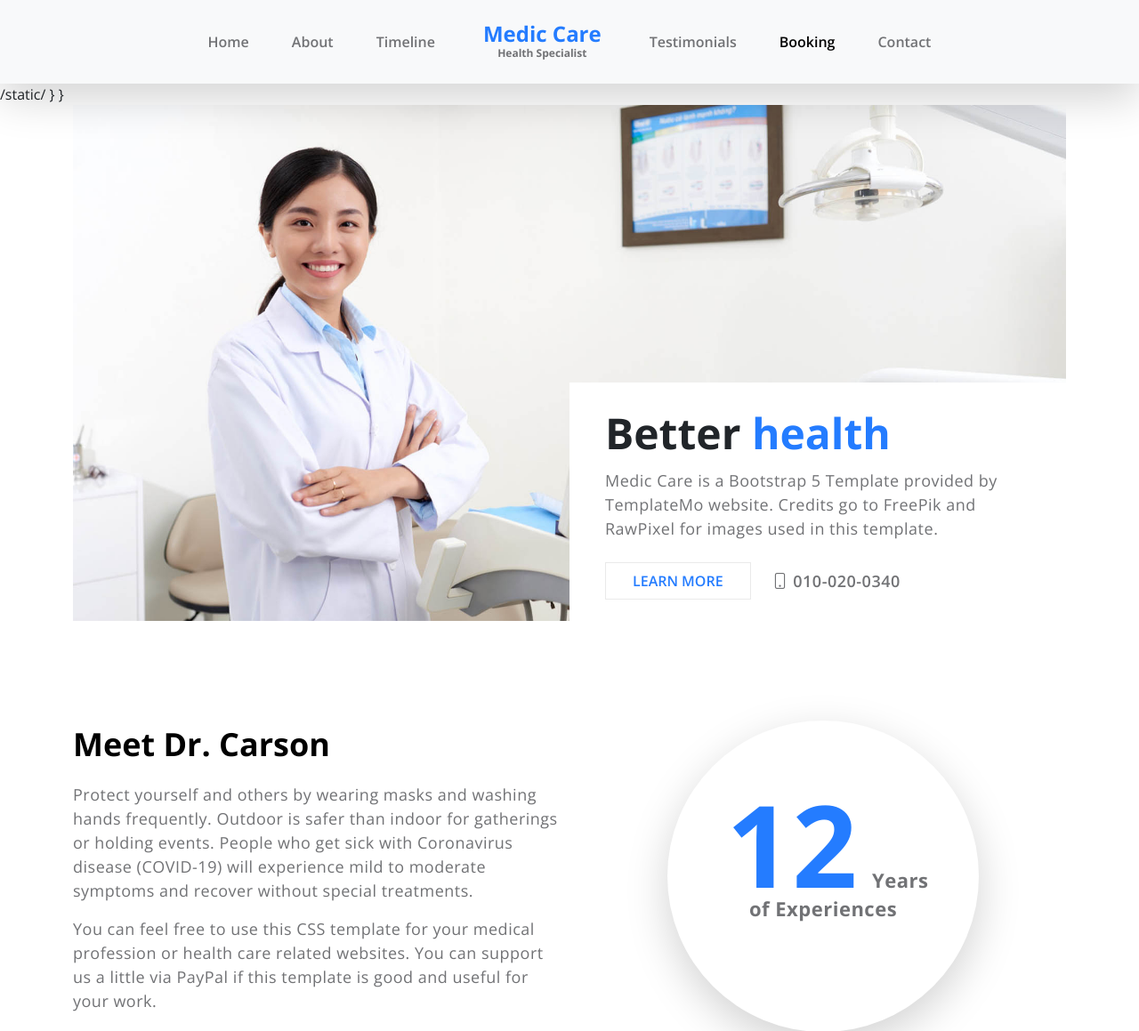
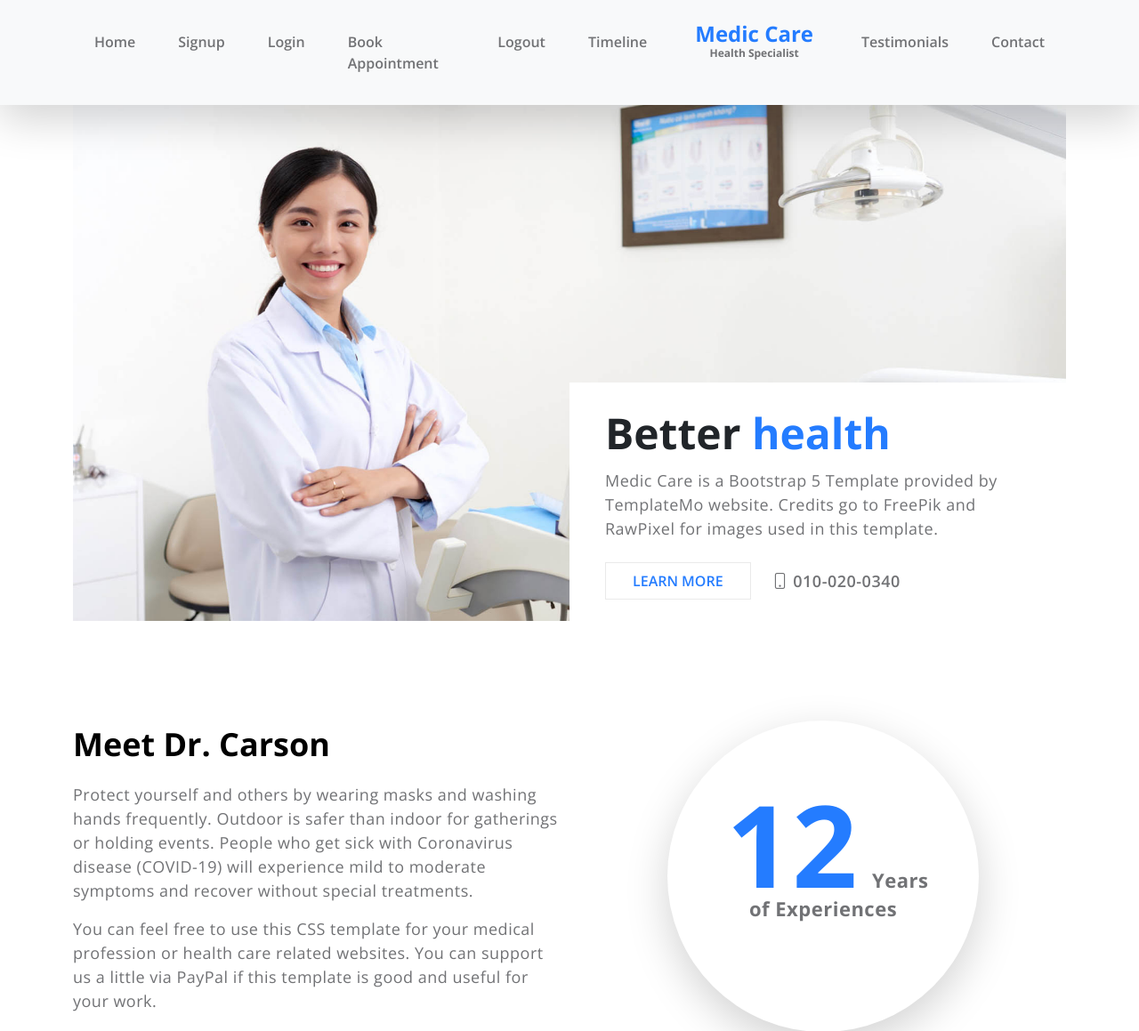
Before and after one commit to amikable-tech/Testing-Django, a Django app: page / in a window 1280 px wide. Shown: the top 1159 px of the page at 89% size. Run offline with Django 4.2, Linux system fonts and the light colour scheme; some libraries are stand-ins or nearby versions.

Commit message:
edited the template navbar

```diff
--- a/myforms/main/templates/main/home.html
+++ b/myforms/main/templates/main/home.html
@@ -3,13 +3,13 @@
 <html lang="en">
 {% static '' %}
     <head>
-        <meta charset="utf-8">
+        '<meta charset="utf-8">
         <meta name="viewport" content="width=device-width, initial-scale=1">
 
         <meta name="description" content="">
         <meta name="author" content="">
 
-        <title>Medic Care Bootstrap 5 CSS Template</title>
+        <title>Your favorite House Doctor</title>
 
         <!-- CSS FILES -->
 
@@ -29,8 +29,7 @@
         <link href="{% static 'css/owl.theme.default.min.css' %}" rel="stylesheet">
 
         <link href="{% static 'css/styles.css' %}" rel="stylesheet">
-}
-}
+
 <!--
 
 TemplateMo 566 Medic Care
@@ -62,8 +61,21 @@ https://templatemo.com/tm-566-medic-care
                             </li>
 
                             <li class="nav-item">
-                                <a class="nav-link" href="#about">About</a>
+                                <a class="nav-link" href="{% url 'register_user' %}">Signup</a>
                             </li>
+
+                            <li class="nav-item">
+                                 <a class="nav-link" href="{% url 'login' %}">Login</a>
+                             </li>
+
+                              <li class="nav-item">
+                                    <a class="nav-link" href="{% url 'booking' %}">Book Appointment</a>
+                                </li>
+
+                              <li class="nav-item">
+                                    <a class="nav-link" href="{% url 'logout' %}">Logout</a>
+                                </li>
+
 
                             <li class="nav-item">
                                 <a class="nav-link" href="#timeline">Timeline</a>
@@ -78,9 +90,6 @@ https://templatemo.com/tm-566-medic-care
                                 <a class="nav-link" href="#reviews">Testimonials</a>
                             </li>
 
-                            <li class="nav-item">
-                                <a class="nav-link" href="#booking">Booking</a>
-                            </li>
 
                             <li class="nav-item">
                                 <a class="nav-link" href="#contact">Contact</a>
@@ -374,50 +383,6 @@ https://templatemo.com/tm-566-medic-care
                 </div>
             </section>
 
-            <section class="section-padding" id="booking">
-                <div class="container">
-                    <div class="row">
-
-                        <div class="col-lg-8 col-12 mx-auto">
-                            <div class="booking-form">
-
-                                <h2 class="text-center mb-lg-3 mb-2">Book an appointment</h2>
-
-                                <form role="form" action="#booking" method="post">
-                                    <div class="row">
-                                        <div class="col-lg-6 col-12">
-                                            <input type="text" name="name" id="name" class="form-control" placeholder="Full name" required>
-                                        </div>
-
-                                        <div class="col-lg-6 col-12">
-                                            <input type="email" name="email" id="email" pattern="[^ @]*@[^ @]*" class="form-control" placeholder="Email address" required>
-                                        </div>
-
-                                        <div class="col-lg-6 col-12">
-                                            <input type="telephone" name="phone" id="phone" pattern="[0-9]{3}-[0-9]{3}-[0-9]{4}" class="form-control" placeholder="Phone: 123-456-7890">
-                                        </div>
-
-                                        <div class="col-lg-6 col-12">
-                                            <input type="date" name="date" id="date" value="" class="form-control">
-
-                                        </div>
-
-                                        <div class="col-12">
-                                            <textarea class="form-control" rows="5" id="message" name="message" placeholder="Additional Message"></textarea>
-                                        </div>
-
-                                        <div class="col-lg-3 col-md-4 col-6 mx-auto">
-                                            <button type="submit" class="form-control" id="submit-button">Book Now</button>
-                                        </div>
-                                    </div>
-                                </form>
-
-                            </div>
-                        </div>
-
-                    </div>
-                </div>
-            </section>
 
         </main>
 
```
